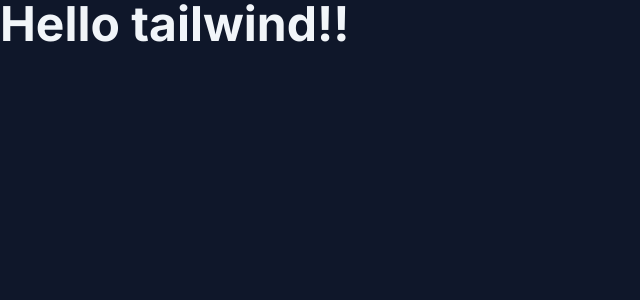
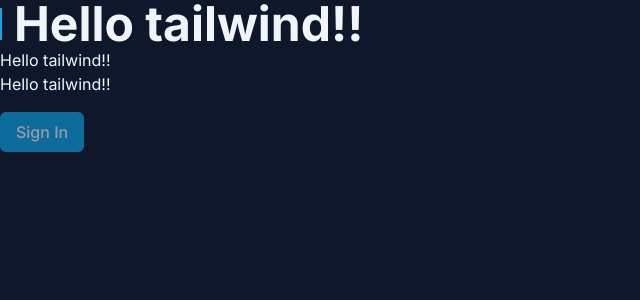
Before and after one commit to pedrocmoreira/tailwind-next, a Next.js app: page / in a window 1280 px wide. Shown: the top 300 px of the page, without its empty margins (0-640 px from the left). Built offline with nearby package versions, Linux system fonts and the light colour scheme.

Commit message:
seletores e estados

```diff
--- a/src/app/page.tsx
+++ b/src/app/page.tsx
@@ -2,7 +2,10 @@
 export default function Home() {
   return (
     <div className="p8 bg-slate-900 text-slate-100 h-screen">
-      <h1 className="font-bold text-5xl">Hello tailwind!!</h1>
+      <h1 className="font-bold text-5xl flex items-center gap-3 before:w-0.5 before:h-8 before:bg-sky-500 before:flex">Hello tailwind!!</h1>
+      <h2>Hello tailwind!!</h2>
+      <p>Hello tailwind!!</p>
+      <button disabled className="bg-sky-500 px-4 py-2 rounded-md font-medium mt-4 enabled:hover:bg-sky-600 disabled:opacity-60 disabled:cursor-not-allowed">Sign In</button>
     </div>
   )
 }
```
